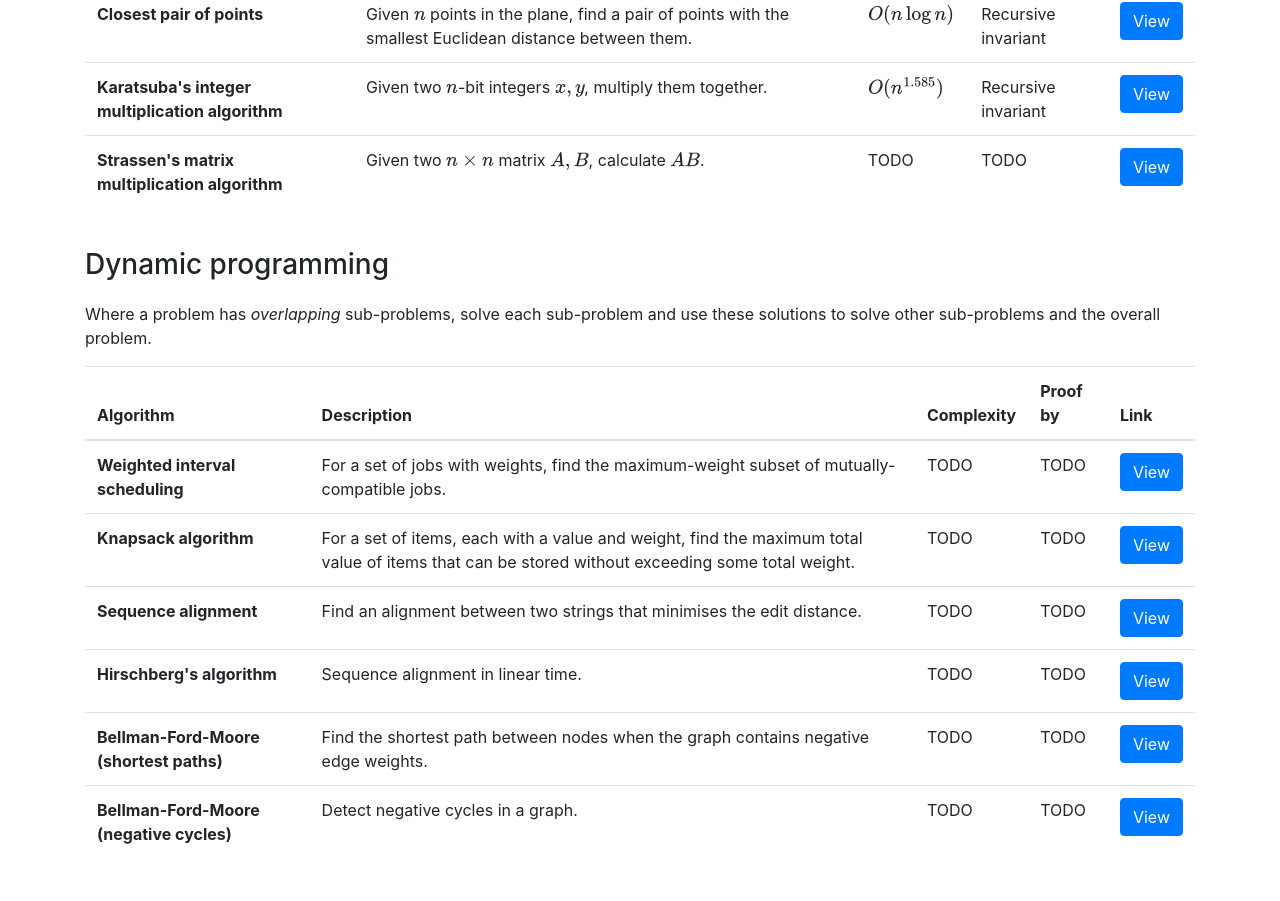
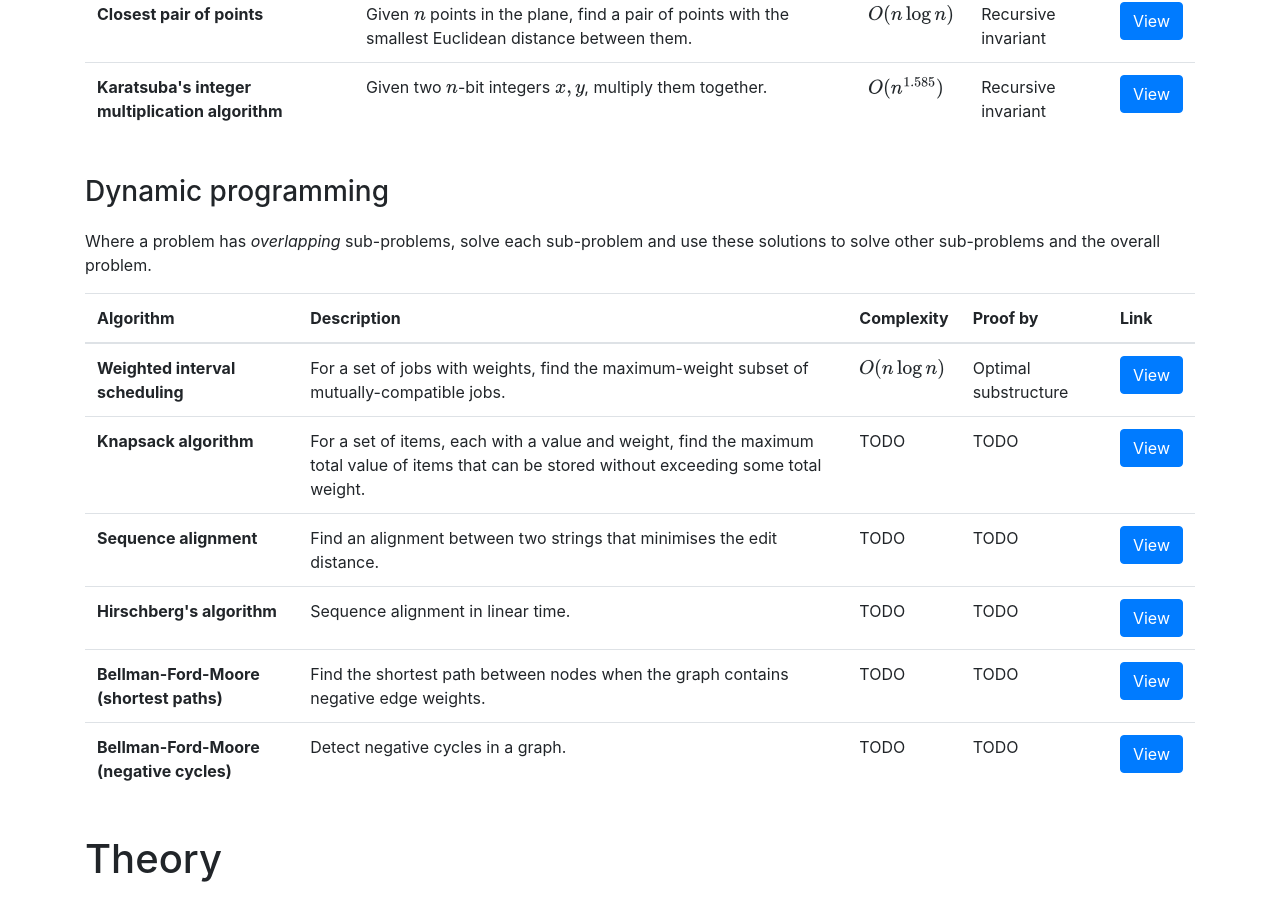
Before and after one commit to rlowe0008/algorithms, a React (Create React App) app in the folder my-app/: page / in a window 1280 px wide. Shown: the part 1555-2456 px from the top of the page. Built offline with nearby package versions, Linux system fonts and the light colour scheme.

Commit message:
Prepare for WIS

```diff
--- a/my-app/src/Algorithm.tsx
+++ b/my-app/src/Algorithm.tsx
@@ -50,6 +50,10 @@ import KaratsubaExplanation from './Algorithms/Karatsuba/Explanation';
 import KaratsubaComplexity from './Algorithms/Karatsuba/Complexity';
 import KaratsubaProof from './Algorithms/Karatsuba/Proof';
 import KaratsubaPseudocode from './Algorithms/Karatsuba/Pseudocode';
+import WISComplexity from './Algorithms/WeightedIntervalScheduling/Complexity';
+import WISProof from './Algorithms/WeightedIntervalScheduling/Proof';
+import WISPseudocode from './Algorithms/WeightedIntervalScheduling/Pseudocode';
+import WISExplanation from './Algorithms/WeightedIntervalScheduling/Explanation';
 
 interface Props {
   selectedAlgorithm: Pages;
@@ -180,7 +184,17 @@ const descriptors: AlgorithmDescriptorSet = {
     correctnessProof: <KaratsubaProof />,
     pseudocode: <KaratsubaPseudocode />,
     algorithm: undefined
-  }
+  },
+  'weighted-interval-scheduling': {
+    name: "Weighted interval scheduling",
+    description: "For a set of jobs with weights, find the maximum-weight subset of mutually-compatible jobs.",
+    explanation: <WISExplanation />,
+    complexity: String.raw`O(n \log n)`,
+    complexityProof: <WISComplexity />,
+    correctnessProof: <WISProof />,
+    pseudocode: <WISPseudocode />,
+    algorithm: undefined
+  },
 };
 
 class Algorithm extends React.Component<Props> {
--- /dev/null
+++ b/my-app/src/Algorithms/Common/OptimalSubstructure.tsx
@@ -0,0 +1,16 @@
+import React from 'react';
+import ProofTechnique from './ProofTechnique';
+
+class OptimalSubstructProof extends React.Component {
+
+  render() {
+    return (
+      <ProofTechnique name="Optimal substructure">
+        <p>Or "from the recurrence". When we have a dynamic programming algorithm, the optimal solution is typically defined in terms of a recurrence or <b>Bellman equation</b>. Provided we can reason that the recurrence does indeed produce the optimal solution, then the algorithm will also produce the optimal solution. This is somewhat inductive - if we can assume that $OPT(n-1)$ is optimal, then we may use this to prove that $OPT(n)$ is optimal.</p>
+      </ProofTechnique>
+    );
+  }
+
+}
+
+export default OptimalSubstructProof;
--- /dev/null
+++ b/my-app/src/Algorithms/WeightedIntervalScheduling/Complexity.tsx
@@ -0,0 +1,15 @@
+import React from 'react';
+
+class WISComplexity extends React.Component {
+
+  render() {
+    return (
+      <div>
+        <p>TODO</p>
+      </div>
+    );
+  }
+
+}
+
+export default WISComplexity;
--- /dev/null
+++ b/my-app/src/Algorithms/WeightedIntervalScheduling/Explanation.tsx
@@ -0,0 +1,15 @@
+import React from 'react';
+
+class WISExplanation extends React.Component {
+
+  render() {
+    return (
+      <div>
+        <p>TODO</p>
+      </div>
+    );
+  }
+
+}
+
+export default WISExplanation;
--- /dev/null
+++ b/my-app/src/Algorithms/WeightedIntervalScheduling/Proof.tsx
@@ -0,0 +1,17 @@
+import React from 'react';
+import OptimalSubstructProof from '../Common/OptimalSubstructure';
+
+class WISProof extends React.Component {
+
+  render() {
+    return (
+      <div>
+        <OptimalSubstructProof />
+        <p>TODO</p>
+      </div>
+    );
+  }
+
+}
+
+export default WISProof;
--- /dev/null
+++ b/my-app/src/Algorithms/WeightedIntervalScheduling/Pseudocode.tsx
@@ -0,0 +1,15 @@
+import React from 'react';
+
+class WISPseudocode extends React.Component {
+
+  render() {
+    return (
+      <div>
+        <p>TODO</p>
+      </div>
+    );
+  }
+
+}
+
+export default WISPseudocode;
--- a/my-app/src/App.tsx
+++ b/my-app/src/App.tsx
@@ -27,14 +27,16 @@ export type Pages = 'index' |
   'closest-points' |
   'karatsuba' |
   'big-o' |
-  'intractability';
+  'intractability' |
+  'weighted-interval-scheduling';
 
 export enum Category {
   None,
   Graphs,
   Scheduling,
   DivideConquer,
-  Theory
+  Theory,
+  DynamicProgramming
 }
 
 declare global {
@@ -197,13 +199,6 @@ class App extends React.Component<{}, { screen: Pages,  category: Category }> {
               <td>Recursive invariant</td>
               <td><button type="button" className="btn btn-primary" onClick={() => this.navigate('karatsuba', Category.DivideConquer)}>View</button></td>
             </tr>
-            <tr>
-              <th scope="row">Strassen's matrix multiplication algorithm</th>
-              <td>Given two $n \times n$ matrix $A, B$, calculate $AB$.</td>
-              <td>TODO</td>
-              <td>TODO</td>
-              <td><button type="button" className="btn btn-primary">View</button></td>
-            </tr>
           </tbody>
         </table>
 
@@ -224,9 +219,9 @@ class App extends React.Component<{}, { screen: Pages,  category: Category }> {
             <tr>
               <th scope="row">Weighted interval scheduling</th>
               <td>For a set of jobs with weights, find the maximum-weight subset of mutually-compatible jobs.</td>
-              <td>TODO</td>
-              <td>TODO</td>
-              <td><button type="button" className="btn btn-primary">View</button></td>
+              <td>$O(n \log n)$</td>
+              <td>Optimal substructure</td>
+              <td><button type="button" className="btn btn-primary" onClick={() => this.navigate('weighted-interval-scheduling', Category.DynamicProgramming)}>View</button></td>
             </tr>
             <tr>
               <th scope="row">Knapsack algorithm</th>
```
